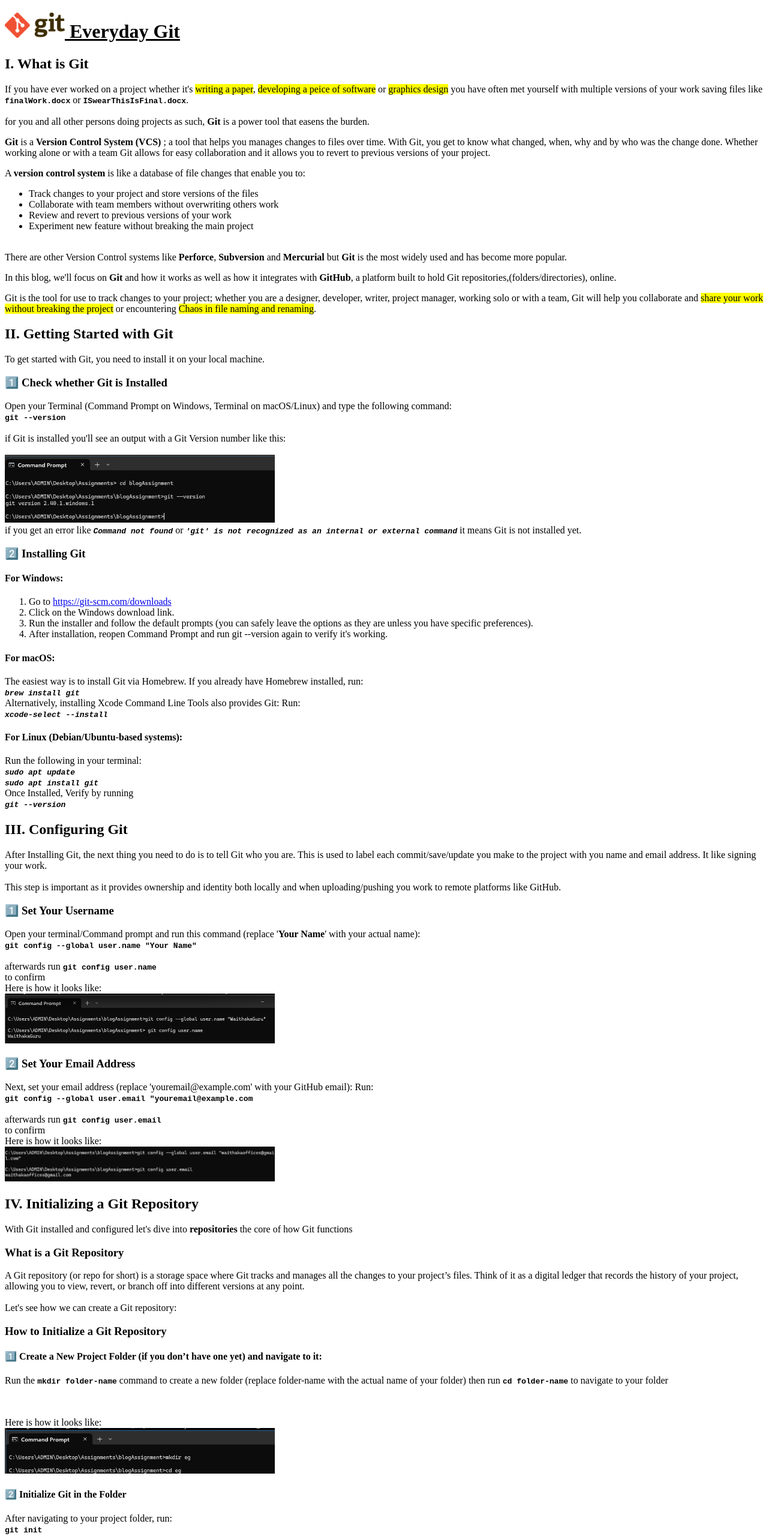
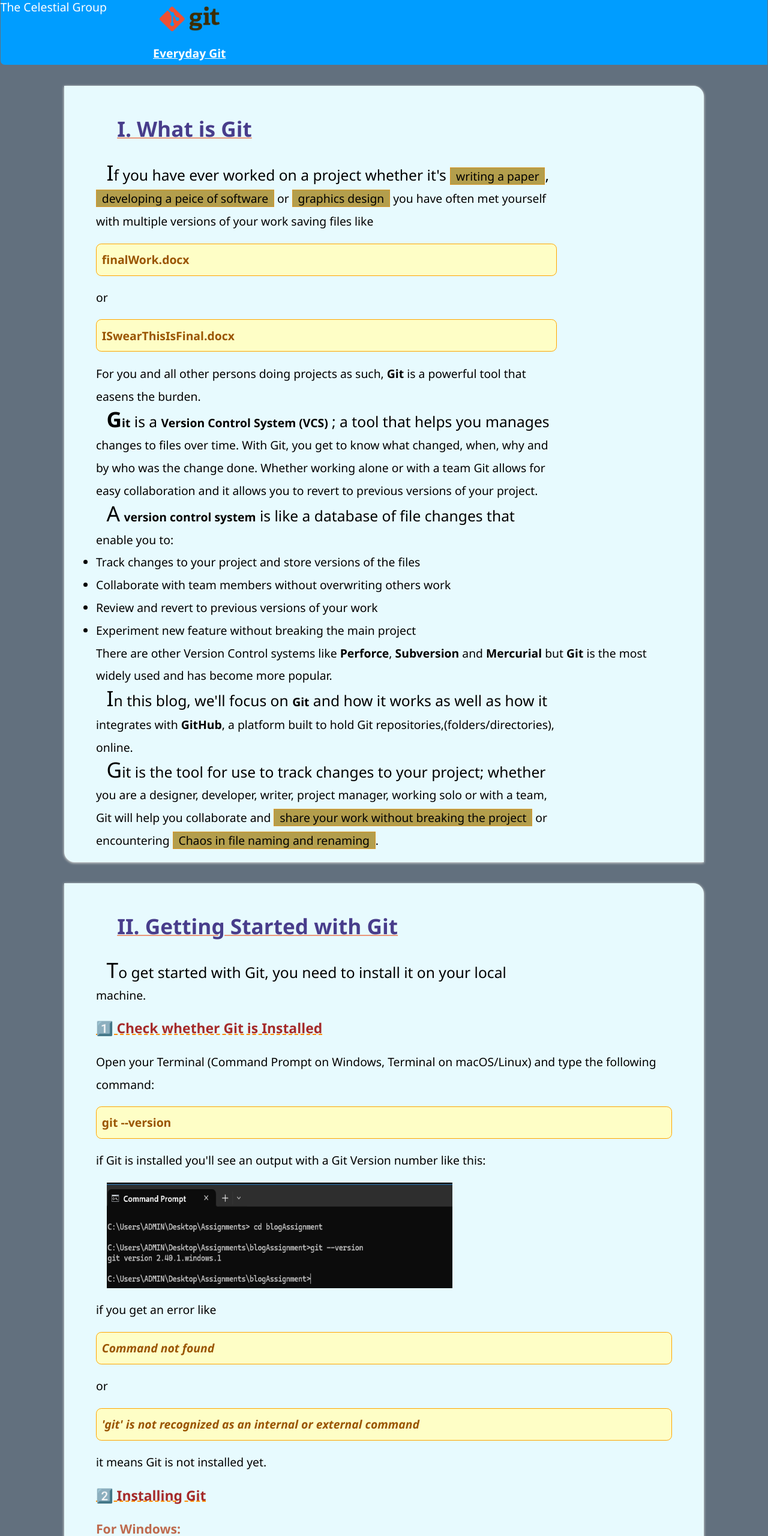
Before and after one commit to chepkuruiprudence/Celestials-Git-Blog, a plain HTML site: page index.html in a window 1280 px wide. Shown: the top 2560 px of the page at 60% size. Drawn offline with Linux system fonts and the light colour scheme.

Commit message:
Add an index.css file and fix some spelling mistakes with the blog
- style the Git blog
- fix some mistakes

```diff
--- /dev/null
+++ b/index.css
@@ -0,0 +1,93 @@
+*{
+    padding: 0;
+    margin: 0;
+    font-family: 'Segoe UI', Tahoma, Geneva, Verdana, sans-serif;
+    line-height: 1cm;
+    font-size: 1.1rem;
+}
+body{
+    background-color: rgb(98, 112, 126);
+    display: flex;
+    flex-direction: column;
+    width: 100%;
+    height: max-content;
+    align-items: center;
+    justify-content: center;
+}
+header{
+    margin: -.4rem auto 1rem;
+    text-align: center;
+    background-color: rgb(0, 157, 255);
+    width: 99.9%;
+    border-radius: 0 .4rem 0 .4rem;
+    color: white;
+    display: flex;
+    gap: 4rem;
+}
+div{
+    position: relative;
+    width: 75%;
+    margin: 1rem auto;
+    background-color: #e7fafe;
+    padding: 1rem 3rem;
+    border-radius:0 1rem;
+    box-shadow:0 1px  4px rgb(242, 239, 233)
+}
+h2{
+    color: darkslateblue;
+    margin: 2rem;
+    text-decoration: underline 2px darksalmon;
+    font-size: 2rem;
+}
+h3{
+    color: brown;
+    text-decoration: dashed underline 2px darkorange;
+    font-size: 1.3rem;
+    margin: 1rem 0;
+}
+h4{
+    font-size: 1.2rem;
+    color: rgb(190, 106, 78)
+}
+p{
+    position: relative;
+    max-width: 80%;
+    line-height: 1cm;
+}
+div p::first-line{
+    font-size: 1.4rem;
+    /* font-weight: 500; */
+}
+div> p::first-letter{
+    font-size: 2rem;
+    margin-left: 1rem;
+}
+code{
+    background-color: rgb(254, 254, 198);
+    border: 1px solid orange;
+    color: rgb(154, 85, 0);
+    outline: none;
+    border-radius: .5rem;
+    padding: .4rem .5rem;
+    margin: 1rem auto;
+    display: block;
+}
+img{
+    width: 60%;
+    margin: 1rem;
+    display: block;
+    min-height: 10rem;
+}
+mark{
+    background-color:rgb(179, 158, 76);;
+    border: 1px dotted darkorange;
+    padding: 0 .5rem;
+    font-size: 1.1rem;
+}
+ul li{
+    font-size: 1.1rem;
+}
+.title-img{
+    width: 100px;
+    min-height: 1rem;
+}
--- a/index.html
+++ b/index.html
@@ -4,13 +4,17 @@
     <meta charset="UTF-8" />
     <meta name="viewport" content="width=device-width, initial-scale=1.0" />
     <title>BLOG | Everyday Git</title>
+    <link rel="stylesheet" href="index.css">
   </head>
   <body>
-    <h1>
-      <img src="images/Git-Logo-2Color.png" alt="Git Logo" width="100px" /><u>
-        Everyday Git</u
-      >
-    </h1>
+    <header>
+      The Celestial Group
+      <h1 id="home">
+        <img src="images/Git-Logo-2Color.png" alt="Git Logo" width="100px" class="title-img"/><u>
+          Everyday Git</u
+        >
+      </h1>
+    </header>
 
     <div>
       <h2>I. What is Git</h2>
@@ -22,10 +26,10 @@
         versions of your work saving files like
         <code><b>finalWork.docx</b></code> or
         <code><b>ISwearThisIsFinal.docx</b></code
-        >. <br />
-        <br />
-        for you and all other persons doing projects as such,
-        <strong>Git</strong> is a power tool that easens the burden.
+        >
+
+        For you and all other persons doing projects as such,
+        <strong>Git</strong> is a powerful tool that easens the burden.
       </p>
       <p>
         <strong>Git</strong> is a
@@ -46,7 +50,7 @@
         <li>Review and revert to previous versions of your work</li>
         <li>Experiment new feature without breaking the main project</li>
       </ul>
-      <br />
+
       There are other Version Control systems like <b>Perforce</b>,
       <b>Subversion</b> and <b>Mercurial</b> but <strong>Git</strong> is the
       most widely used and has become more popular.
@@ -54,7 +58,7 @@
       <p>
         In this blog, we'll focus on <strong>Git</strong> and how it works as
         well as how it integrates with <strong>GitHub</strong>, a platform built
-        to hold Git repositories,(folders/directories), online. <br />
+        to hold Git repositories,(folders/directories), online.
       </p>
 
       <p>
@@ -69,17 +73,17 @@
       <h2>II. Getting Started with Git</h2>
       <p>
         To get started with Git, you need to install it on your local machine.
-        <br />
+
       </p>
       <h3>1️⃣ Check whether Git is Installed</h3>
       Open your Terminal (Command Prompt on Windows, Terminal on macOS/Linux)
-      and type the following command: <br />
-      <code><strong>git --version</strong></code> <br />
-      <br />
+      and type the following command:
+      <code><strong>git --version</strong></code>
+
       if Git is installed you'll see an output with a Git Version number like
-      this: <br />
-      <br />
-      <img src="images/gitVersion.png" alt="Git Version" width="450px" /> <br />
+      this:
+
+      <img src="images/gitVersion.png" alt="Git Version" width="450px" />
       if you get an error like
       <code
         ><strong> <em>Command not found</em></strong></code
@@ -114,29 +118,29 @@
       </ol>
       <h4>For macOS:</h4>
       The easiest way is to install Git via Homebrew. If you already have
-      Homebrew installed, run: <br />
+      Homebrew installed, run:
       <code
         ><strong><em>brew install git</em></strong></code
       >
-      <br />
+
 
       Alternatively, installing Xcode Command Line Tools also provides Git: Run:
-      <br />
+
       <code
         ><strong><em>xcode-select --install</em></strong></code
       >
       <h4>For Linux (Debian/Ubuntu-based systems):</h4>
-      Run the following in your terminal: <br />
+      Run the following in your terminal:
       <code
         ><strong
           ><em>
-            sudo apt update <br />
+            sudo apt update
             sudo apt install git
           </em></strong
         ></code
       >
-      <br />
-      Once Installed, Verify by running <br />
+
+      Once Installed, Verify by running
       <code
         ><strong><em>git --version</em></strong></code
       >
@@ -147,9 +151,6 @@
         After Installing Git, the next thing you need to do is to tell Git who
         you are. This is used to label each commit/save/update you make to the
         project with you name and email address. It like signing your work.
-        <br />
-        <br />
-
         This step is important as it provides ownership and identity both
         locally and when uploading/pushing you work to remote platforms like
         GitHub.
@@ -157,28 +158,24 @@
       <h3>1️⃣ Set Your Username</h3>
       Open your terminal/Command prompt and run this command (replace '<b
         >Your Name</b
-      >' with your actual name): <br />
+      >' with your actual name):
       <code><strong>git config --global user.name "Your Name"</strong></code>
-      <br />
-      <br />
-      afterwards run <code><strong>git config user.name</strong></code> <br />
-      to confirm <br />
-      Here is how it looks like: <br />
+      afterwards run this command to confirm  <code><strong>git config user.name</strong></code>
+      Here is how it looks like:
       <img src="images/gitName.png" alt="git Name" width="450px" />
       <h3>2️⃣ Set Your Email Address</h3>
       Next, set your email address (replace 'youremail@example.com' with your GitHub email):
-      Run: <br />
+      Run:
       <code
         ><strong
           >git config --global user.email "youremail@example.com</strong
         ></code
       >
-      <br />
-      <br />
-      afterwards run <code><strong>git config user.email</strong></code> <br />
-      to confirm <br />
-      Here is how it looks like: <br />
-      <img src="images/gitEmail.png" alt="Git Email" width="450px" /> <br />
+
+      afterwards run <code><strong>git config user.email</strong></code>
+      to confirm
+      Here is how it looks like:
+      <img src="images/gitEmail.png" alt="Git Email" width="450px" />
     </div>
     <div>
       <h2>IV. Initializing a Git Repository</h2>
@@ -192,9 +189,9 @@
         A Git repository (or repo for short) is a storage space where Git tracks
         and manages all the changes to your project’s files. Think of it as a
         digital ledger that records the history of your project, allowing you to
-        view, revert, or branch off into different versions at any point. <br />
+        view, revert, or branch off into different versions at any point.
 
-        <br />
+
         Let's see how we can create a Git repository:
       </p>
       <h3>How to Initialize a Git Repository</h3>
@@ -208,21 +205,21 @@
         folder) then run <code><strong> cd folder-name</strong></code> to
         navigate to your folder
       </p>
-      <br /><br />
-      Here is how it looks like: <br />
+     <br />
+      Here is how it looks like:
       <img src="images/gitFolder.png" alt="git Folder pic" width="450px" />
-      <br />
+
       <h4>2️⃣ Initialize Git in the Folder</h4>
       <p>
-        After navigating to your project folder, run: <br />
+        After navigating to your project folder, run:
         <code><strong>git init</strong></code
         ><br />
         This command creates a hidden .git directory that Git uses to track
         changes in this folder. Now, your project is officially a Git
-        repository:) <br />
-        Something like this: <br />
+        repository:)
+        Something like this:
         <img src="images/gitRepo.png" alt="Git Repository" width="450px" />
-        <br />
+
       </p>
     </div>
     <div>
@@ -247,27 +244,27 @@
       </ul>
       <h3>Adding files to the Staging Area</h3>
       <p>
-        To add files to the staging area, use the
-        <code><strong>git add file-name</strong></code
-        >(replace 'file-name' with actual name of your folder) command:
+        To add files to the staging area, use this command
+        (replace 'file-name' with actual name of your folder)
+        <code><strong>git add file-name</strong></code>
       </p>
-      <br />
-      Here is how it looks like: <br />
+
+      Here is how it looks like:
       <img src="images/gitAddone.png" alt="git add one file" width="450px" />
-      <br />
+
       To add multiple files to the Staging area:
-      <br />
+
       <code><strong>git add file-1-name file-2-name file-3-name</strong></code
       ><br />
-      To add all changes (new, modified, and deleted files) run
+      To add all changes (new, modified, and deleted files) run:
       <code><strong>git add .</strong></code
-      >: <br />
+      >
       <img
         src="images/gitAddAll.png"
         alt="git add all directories"
         width="450px"
       />
-      <br />
+
     </div>
     <div>
       <h2>VI. Committing Changes</h2>
@@ -280,9 +277,9 @@
       <h3>Writing Good Commit Messages</h3>
       <p>
         Good commit messages are crucial for understanding the history of your
-        project. <br />
+        project.
         The commit messages should be a continuation of the statement "This
-        commit is going to". <br />
+        commit is going to".
         In summary:
       </p>
       <ul>
@@ -301,7 +298,7 @@
       </ul>
       use <code><strong>git commit -m "commit-message"</strong></code> to commit
       your changes with the relevant commit message<br />
-      For Example: <br />
+      For Example:
       <img src="images/gitCommit.png" alt="git Commit" width="450px" /><br />
       Run <code><strong>git commit</strong></code> to open a text editor and
       write a more descriptive commit message if need be.<br />
@@ -314,7 +311,7 @@
       <h3>Reverting to a Previous Commit</h3>
       <p>
         To revert your repository to a previous commit: use
-        <code><strong>git revert 'commit-id' </strong></code> <br />
+        <code><strong>git revert 'commit-id' </strong></code>
         This command creates a new commit that undoes the changes made in the
         specified commit.
       </p>
@@ -349,29 +346,29 @@
         To create a new branch, Run:
         <code><strong>git branch new-branch-name</strong></code
         >(replace 'new-branch-name' with the actual name of the branch)
-        <br />For example: <br />
+       For example:
         <img
           src="images/gitBranch.png"
           alt="git branching"
           width="450px"
         /><br />
-        <br />
-        To create and switch to the new branch: <br />
-        Run: <br />
-        <code><strong>git checkout -b new-branch-name</strong></code> <br />
-        or <br />
+
+        To create and switch to the new branch:
+        Run:
+        <code><strong>git checkout -b new-branch-name</strong></code>
+        or
         <code><strong>git switch -c new-branch-name</strong></code>
       </p>
     </div>
     <div>
       <h2>IX. Viewing All Branches</h2>
       <p>
-        To lis all branches in you repository: Run
+        To list all branches in you repository: Run
         <code><strong>git branch</strong></code
         ><br />
-        For Example: <br />
+        For Example:
         <img src="images/gitBranchview.png" alt="git branch" width="450px" />
-        <br />
+
         The current active branch is indicated with an asterisk (*)
       </p>
     </div>
@@ -379,20 +376,20 @@
       <h2>X. Switching Active Branches</h2>
       <p>To switch to another branch:</p>
       Run: <code><strong>git switch branch-name</strong></code> (replace
-      'branch-name' with the actual name of the branch) <br />
-      or <br />
+      'branch-name' with the actual name of the branch)
+      or
       Run:
       <code><strong>git checkout branch-name</strong></code
       ><br />
-      Here is how it looks like: <br />
+      Here is how it looks like:
       <img src="images/gitSwitch.png" alt="git switch branches" width="450px" />
     </div>
     <div>
       <h2>XI. Merging a branch</h2>
       <p>
-        To merge changes from one branch into the current branch: <br />
+        To merge changes from one branch into the current branch:
         Run: <code><strong>git merge branch-name</strong></code> (replace
-        'branch-name' with the actual name of the branch) <br />
+        'branch-name' with the actual name of the branch)
         Ensure you're on the branch you want to merge into (for example, main)
         before running the merge command.
       </p>
@@ -403,7 +400,7 @@
           width="450px"
         />
         <figcaption>
-          this figure shows how to list all branches, switch to the master
+          This figure shows how to list all branches, switch to the master
           branch and merging a branch to the master
         </figcaption>
       </figure>
@@ -411,19 +408,19 @@
     <div>
       <h2>XII. Deleting a Branch</h2>
       <p>
-        To delete a local branch: <br />
-        Run: <br />
-        <code><strong>git branch -d branch-name</strong></code> <br />
-        If the branch hasn't been merged and you still want to delete it: <br />
-        Run: <br />
-        <code><strong>git branch -D branch-name</strong></code> <br />
-        Here is how it looks like: <br />
+        To delete a local branch:
+        Run:
+        <code><strong>git branch -d branch-name</strong></code>
+        If the branch hasn't been merged and you still want to delete it:
+        Run:
+        <code><strong>git branch -D branch-name</strong></code>
+        Here is how it looks like:
         <img
           src="images/gitDelete.png"
           alt="git delete a branch"
           width="450px"
         />
-        <br />
+
       </p>
     </div>
     <div>
@@ -431,7 +428,7 @@
       <p>
         Well Done!🫡 By now, you’ve gone through the essential Git basics—setting
         up Git, creating a repository, making commits, working with branches,
-        and more. That’s a solid foundation! <br />
+        and more. That’s a solid foundation!
 
         But Git is a powerful tool with even more to explore. Here are some
         recommendations:
@@ -476,9 +473,9 @@
           <h3>Practice on Real Projects</h3>
           <p>
             The best way to solidify your Git knowledge is through practice.
-            Try: Starting a personal project on GitHub <br />
-            Contributing to open-source repositories <br />
-            Pair programming or collaborating with a friend <br />
+            Try: Starting a personal project on GitHub
+            Contributing to open-source repositories
+            Pair programming or collaborating with a friend
           </p>
         </li>
       </ol>
```
